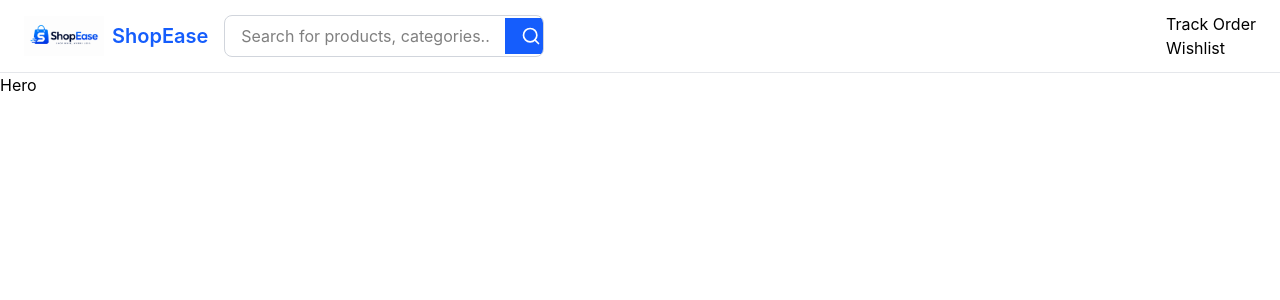
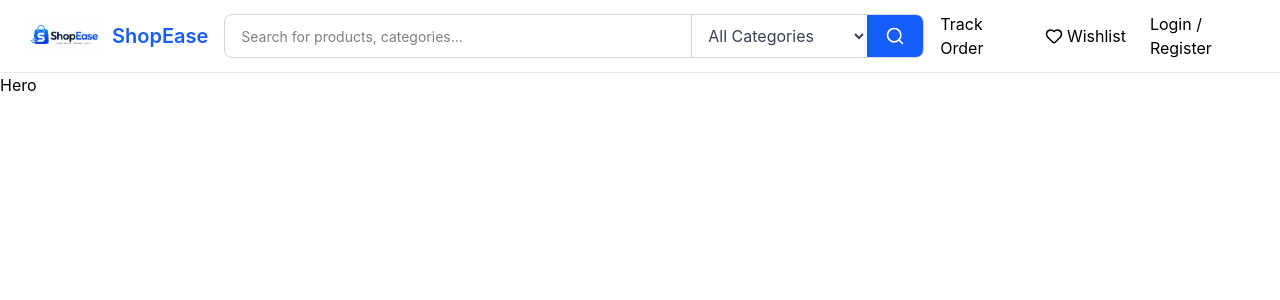
Before and after one commit to sujandumre/Ecommerece-Website-, a React app in the folder frontend/: page / in a window 1280 px wide. Shown: the top 300 px of the page. Built offline with nearby package versions, Linux system fonts and the light colour scheme; the HTML template or start-up script is replaced by a standard one.

Commit message:
navbar finishes

```diff
--- a/frontend/package.json
+++ b/frontend/package.json
@@ -17,7 +17,7 @@
     "lucide-react": "^1.18.0",
     "react": "^19.2.6",
     "react-dom": "^19.2.6",
-    "react-router-dom": "^7.18.0",
+    "react-router-dom": "^7.18.1",
     "tailwindcss": "^4.3.1"
   },
   "devDependencies": {
--- /dev/null
+++ b/frontend/src/components/Login.jsx
@@ -0,0 +1,80 @@
+import React, { useState } from "react";
+
+function Login() {
+  const [email, setEmail] = useState("");
+  const [password, setPassword] = useState("");
+
+  const handleSubmit = (e) => {
+    e.preventDefault();
+
+    console.log({
+      email,
+      password,
+    });
+
+    // Backend integration later
+  };
+
+  return (
+    <div className="min-h-screen flex items-center justify-center bg-gray-100">
+      <div className="w-full max-w-md bg-white shadow-lg rounded-xl p-8">
+        <h2 className="text-3xl font-bold text-center mb-2">
+          Welcome Back
+        </h2>
+
+        <p className="text-center text-gray-500 mb-6">
+          Login to your ShopEase account
+        </p>
+
+        <form onSubmit={handleSubmit} className="space-y-5">
+
+          <div>
+            <label className="block mb-2 text-sm font-medium">
+              Email
+            </label>
+
+            <input
+              type="email"
+              placeholder="Enter your email"
+              value={email}
+              onChange={(e)=>setEmail(e.target.value)}
+              className="w-full border border-gray-300 rounded-lg px-4 py-3 outline-none focus:border-blue-500"
+            />
+          </div>
+
+          <div>
+            <label className="block mb-2 text-sm font-medium">
+              Password
+            </label>
+
+            <input
+              type="password"
+              placeholder="Enter your password"
+              value={password}
+              onChange={(e)=>setPassword(e.target.value)}
+              className="w-full border border-gray-300 rounded-lg px-4 py-3 outline-none focus:border-blue-500"
+            />
+          </div>
+
+          <button
+            type="submit"
+            className="w-full bg-blue-600 hover:bg-blue-700 text-white py-3 rounded-lg"
+          >
+            Login
+          </button>
+
+        </form>
+
+        <p className="text-center text-sm text-gray-500 mt-6">
+          Don't have an account?
+          <span className="text-blue-600 cursor-pointer ml-1">
+            Register
+          </span>
+        </p>
+
+      </div>
+    </div>
+  );
+}
+
+export default Login;
--- a/frontend/src/components/navbar/NavActions.jsx
+++ b/frontend/src/components/navbar/NavActions.jsx
@@ -1,18 +1,34 @@
-import React from 'react'
-
+import { Link } from "react-router-dom";
+import { Heart } from "lucide-react";
 
 function NavActions() {
   return (
-    <>
-    <div className='navactions flex-row'>
-    <p>Track Order</p>
-    <p>Wishlist</p>
+    <div className="flex items-center gap-6">
 
+      <Link
+        to="/track-order"
+        className="hover:text-blue-600"
+      >
+        Track Order
+      </Link>
 
+      <Link
+        to="/wishlist"
+        className="flex items-center gap-1 hover:text-blue-600"
+      >
+        <Heart size={18} />
+        Wishlist
+      </Link>
+
+      <Link
+        to="/login"
+        className="hover:text-blue-600"
+      >
+        Login / Register
+      </Link>
 
     </div>
-      </>
-  )
+  );
 }
 
-export default NavActions
+export default NavActions;
--- a/frontend/src/components/navbar/Navbar.jsx
+++ b/frontend/src/components/navbar/Navbar.jsx
@@ -36,6 +36,7 @@ function Navbar () {
   <div className="flex-1">
     <Searchbar />
 
+
   </div>
 
   {/* Nav links + icons go here */}
--- a/frontend/src/components/navbar/Searchbar.jsx
+++ b/frontend/src/components/navbar/Searchbar.jsx
@@ -1,26 +1,76 @@
-import React from 'react'
-import { Search } from 'lucide-react';
+// import React from 'react'
+// import { Search } from 'lucide-react';
 
+
+// function Searchbar() {
+//   return (
+//     <div className="flex items-center w-[700px] border border-gray-300 rounded-lg overflow-hidden bg-white">
+//       <input
+//         type="text"
+//         placeholder="Search for products, categories..."
+//         className="flex-1 px-4 py-2 outline-none"
+//       />
+//       <select className="px-3 py-2 border-l border-gray-300 outline-none bg-white text-gray-700">
+//   <option value="all">All Categories</option>
+//   <option value="electronics">Electronics</option>
+//   <option value="fashion">Fashion</option>
+//   <option value="shoes">Shoes</option>
+//   <option value="home-kitchen">Home & Kitchen</option>
+//   <option value="beauty">Beauty</option>
+
+
+
+// </select>
+//       <button className="bg-blue-600 hover:bg-blue-700 px-4 py-2 text-white">
+//         <Search size={20} />
+//       </button>
+
+//       <div className="container">
+
+//       </div>
+//      </div>
+
+//   )
+// }
+
+// export default Searchbar
+
+
+import React from "react";
+import { Search } from "lucide-react";
 
 function Searchbar() {
   return (
-     <div className="flex items-center w-80 border border-gray-300 rounded-lg overflow-hidden bg-white">
+    <div className="flex items-center w-[700px] h-11 border border-gray-300 rounded-lg overflow-hidden bg-white">
+
+      {/* Search Input */}
       <input
         type="text"
         placeholder="Search for products, categories..."
-        className="flex-1 px-4 py-2 outline-none"
+        className="flex-1 h-full px-4 text-sm outline-none"
       />
 
-      <button className="bg-blue-600 hover:bg-blue-700 px-4 py-2 text-white">
+      {/* Categories */}
+      <select
+        className="h-full w-44 px-3 border-l border-gray-300 outline-none bg-white text-gray-700 cursor-pointer"
+      >
+        <option value="all">All Categories</option>
+        <option value="electronics">Electronics</option>
+        <option value="fashion">Fashion</option>
+        <option value="shoes">Shoes</option>
+        <option value="home">Home & Kitchen</option>
+        <option value="beauty">Beauty</option>
+      </select>
+
+      {/* Search Button */}
+      <button
+        className="h-full w-14 flex items-center justify-center bg-blue-600 hover:bg-blue-700 text-white transition"
+      >
         <Search size={20} />
       </button>
 
-      <div className="container">
-
-      </div>
-     </div>
-
-  )
+    </div>
+  );
 }
 
-export default Searchbar
+export default Searchbar;
--- a/frontend/src/main.jsx
+++ b/frontend/src/main.jsx
@@ -1,9 +1,13 @@
 import { StrictMode } from 'react'
 import { createRoot } from 'react-dom/client'
+import ReactDOM from "react-dom/client";
+import { BrowserRouter } from "react-router-dom";
 import App from './App.jsx'
 
 createRoot(document.getElementById('root')).render(
   <StrictMode>
-    <App />
-  </StrictMode>,
+    <BrowserRouter>
+      <App />
+    </BrowserRouter>
+  </StrictMode>
 )
```
Also changed, not shown: 1 other file (tests, documents, lock files or other folders).
